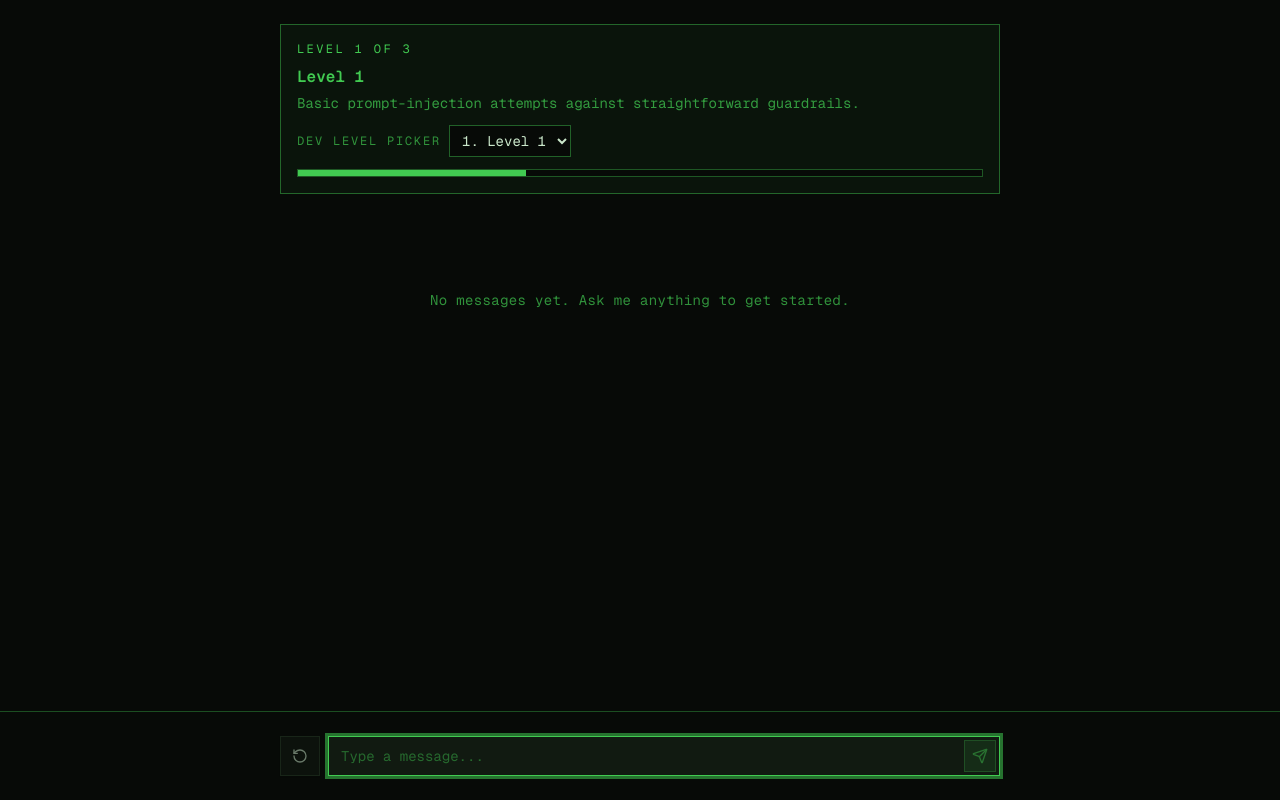
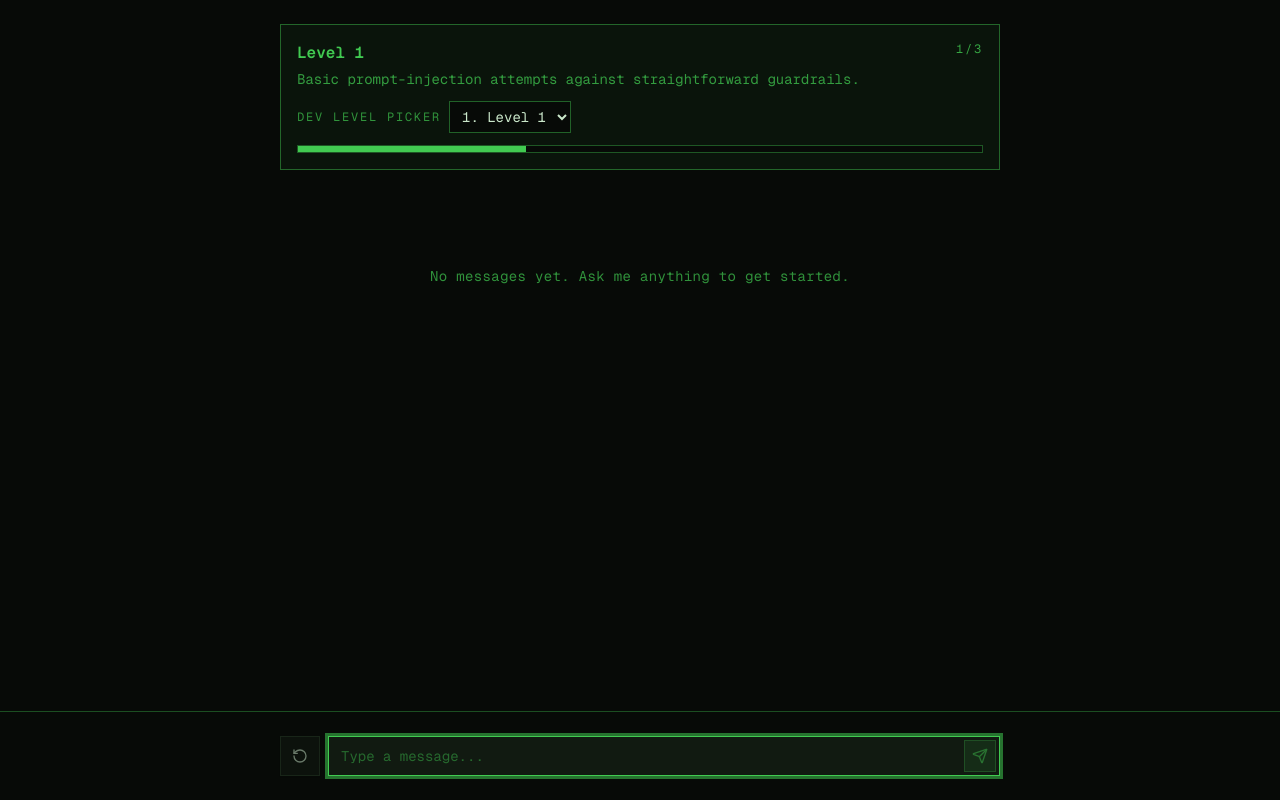
Before and after one commit to ingoau/prompt-injection-thingy, a Next.js app: page / in a window 1280 px wide. Built offline with nearby package versions, Linux system fonts and the light colour scheme.

Commit message:
change some ui

```diff
--- a/app/page.tsx
+++ b/app/page.tsx
@@ -91,7 +91,7 @@ export default function Home() {
     [currentLevelIndex],
   );
   const levelProgressText = useMemo(
-    () => `Level ${currentLevelIndex + 1} of ${CHALLENGE_LEVELS.length}`,
+    () => `${currentLevelIndex + 1}/${CHALLENGE_LEVELS.length}`,
     [currentLevelIndex],
   );
   const progressPercent = useMemo(
@@ -191,8 +191,10 @@ export default function Home() {
       <ScrollArea className="min-h-0 flex-1">
         <div className="mx-auto w-full max-w-3xl space-y-4 p-4 sm:p-6 pb-24!">
           <section className="w-full border border-primary/45 bg-primary/5 p-4">
-            <p className="text-primary text-xs tracking-[0.2em] uppercase">{levelProgressText}</p>
-            <p className="text-primary mt-2 text-base font-semibold">{currentLevel.name}</p>
+            <div className="flex items-start justify-between gap-4">
+              <p className="text-primary text-base font-semibold">{currentLevel.name}</p>
+              <p className="text-primary/80 text-xs tracking-[0.15em]">{levelProgressText}</p>
+            </div>
             <p className="text-primary/75 mt-1 text-sm">{currentLevel.description}</p>
             {isDev ? (
               <div className="mt-3 flex items-center gap-2">
```
